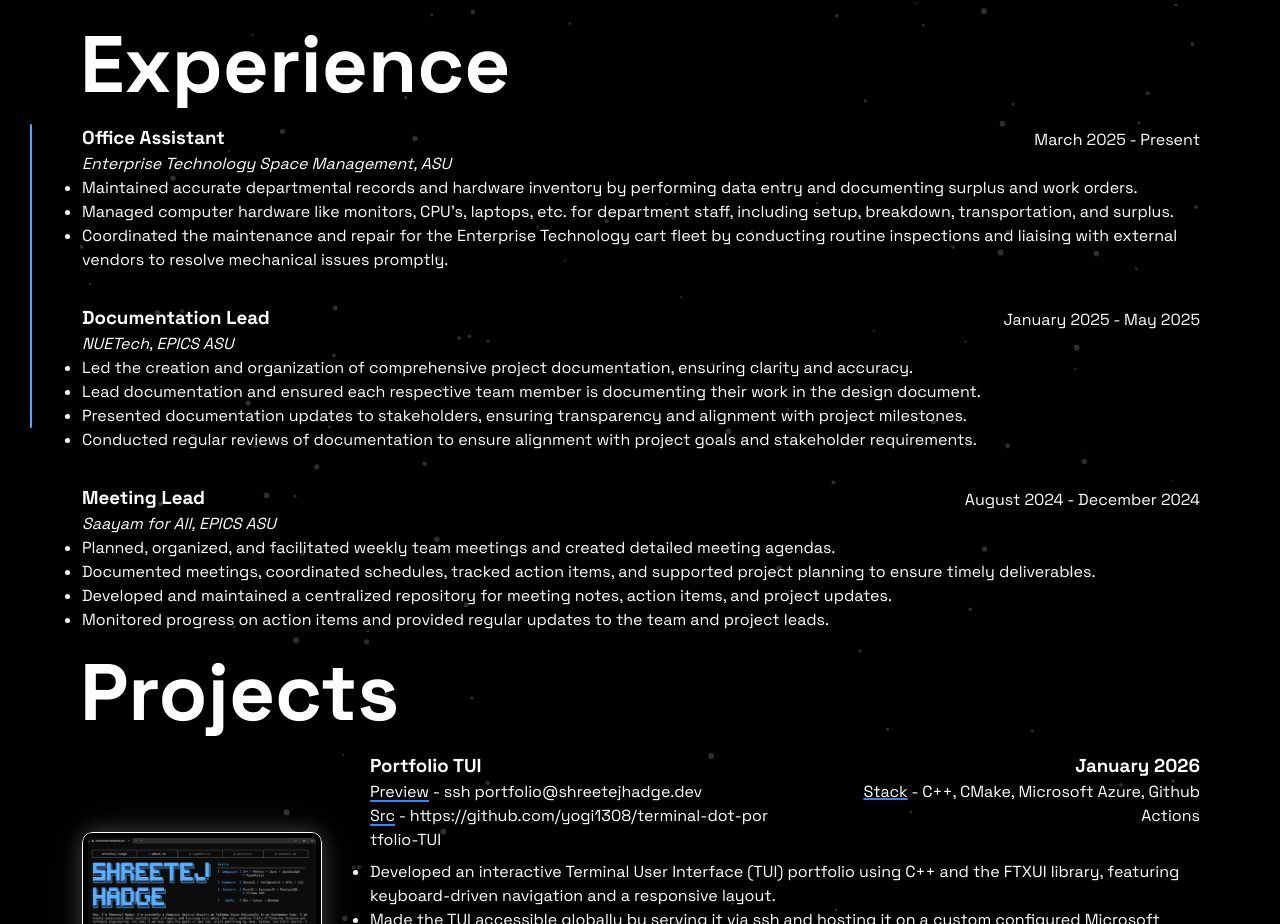
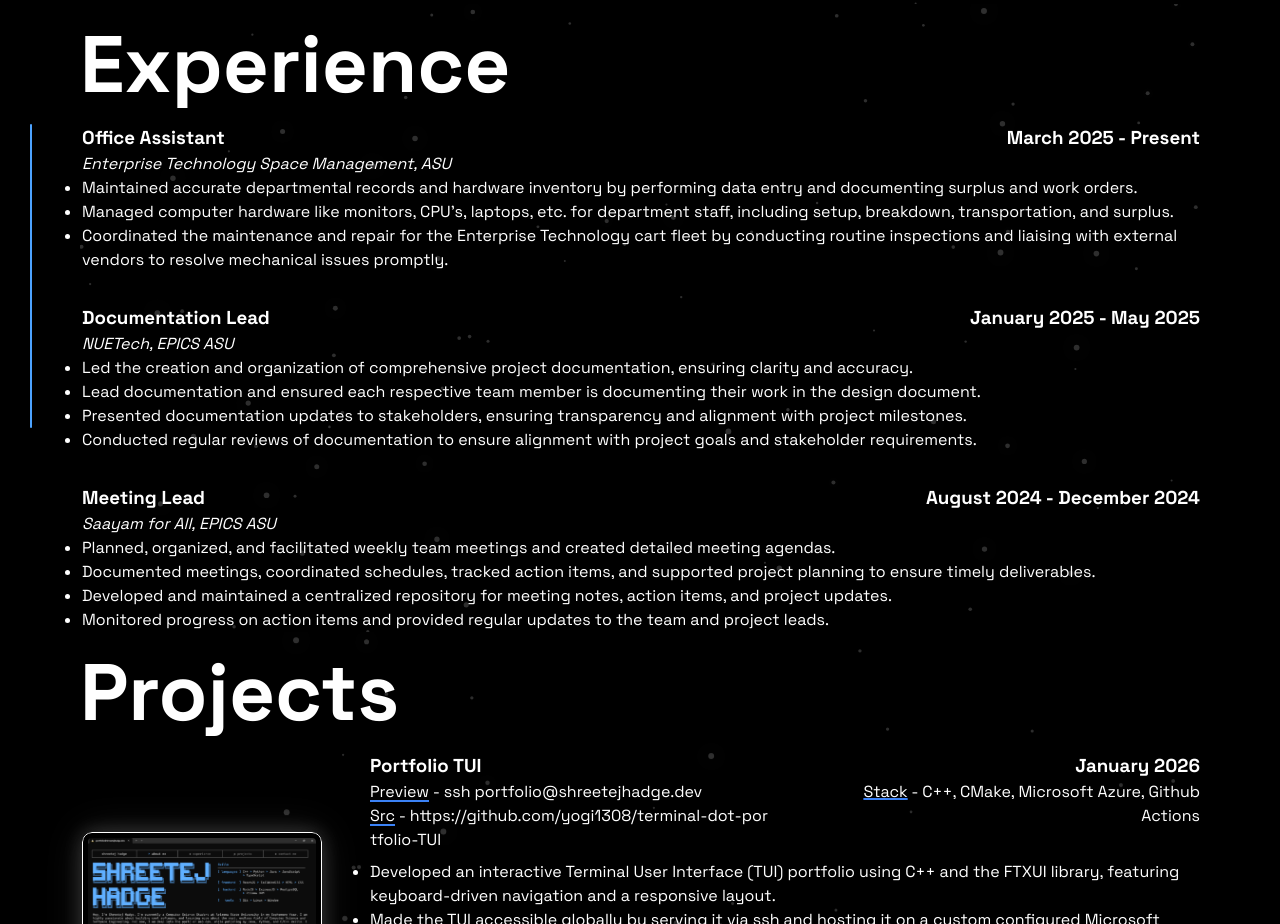
Before and after one commit to yogi1308/portfolio-v1, a React (Vite) app: page / in a window 1280 px wide. Shown: the part 1416-2340 px from the top of the page. Built offline with nearby package versions, Linux system fonts and the light colour scheme.

Commit message:
refactor(experience): Promote experience time to heading element

```diff
--- a/src/sections/experience/experience-components/ExperienceCards.jsx
+++ b/src/sections/experience/experience-components/ExperienceCards.jsx
@@ -6,7 +6,7 @@
             <div className={`${styles.card} flex-vert`} >
                 <div className={`flex-horiz align-end`} >
                     <h3>{experience.role}</h3>
-                    <p>{experience.time}</p>
+                    <h3>{experience.time}</h3>
                 </div>
                 <p className={`italics`} >{experience.where}</p>
                 <ul>
```
